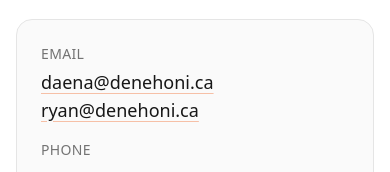
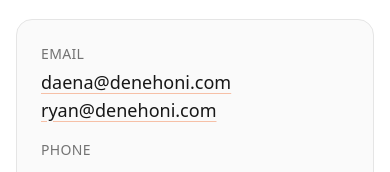
Before and after one commit to liquidtrends/denehoni, a Next.js app: page /contact in a window 390 px wide. Shown: the part 418-590 px from the top of the page. Built offline with nearby package versions, Linux system fonts and the light colour scheme.

Commit message:
add new phone

```diff
--- a/app/contact/page.js
+++ b/app/contact/page.js
@@ -37,17 +37,17 @@ export default function ContactPage() {
                     </dt>
                     <dd className="mt-1 text-lg">
                       <a
-                        href="mailto:daena@denehoni.ca"
+                        href="mailto:daena@denehoni.com"
                         className="underline decoration-brand-orange/40 underline-offset-4 hover:text-brand-orange"
                       >
-                        daena@denehoni.ca
+                        daena@denehoni.com
                       </a>
                       <br />
                       <a
-                        href="mailto:ryan@denehoni.ca"
+                        href="mailto:ryan@denehoni.com"
                         className="underline decoration-brand-orange/40 underline-offset-4 hover:text-brand-orange"
                       >
-                        ryan@denehoni.ca
+                        ryan@denehoni.com
                       </a>
                     </dd>
                   </div>
```
